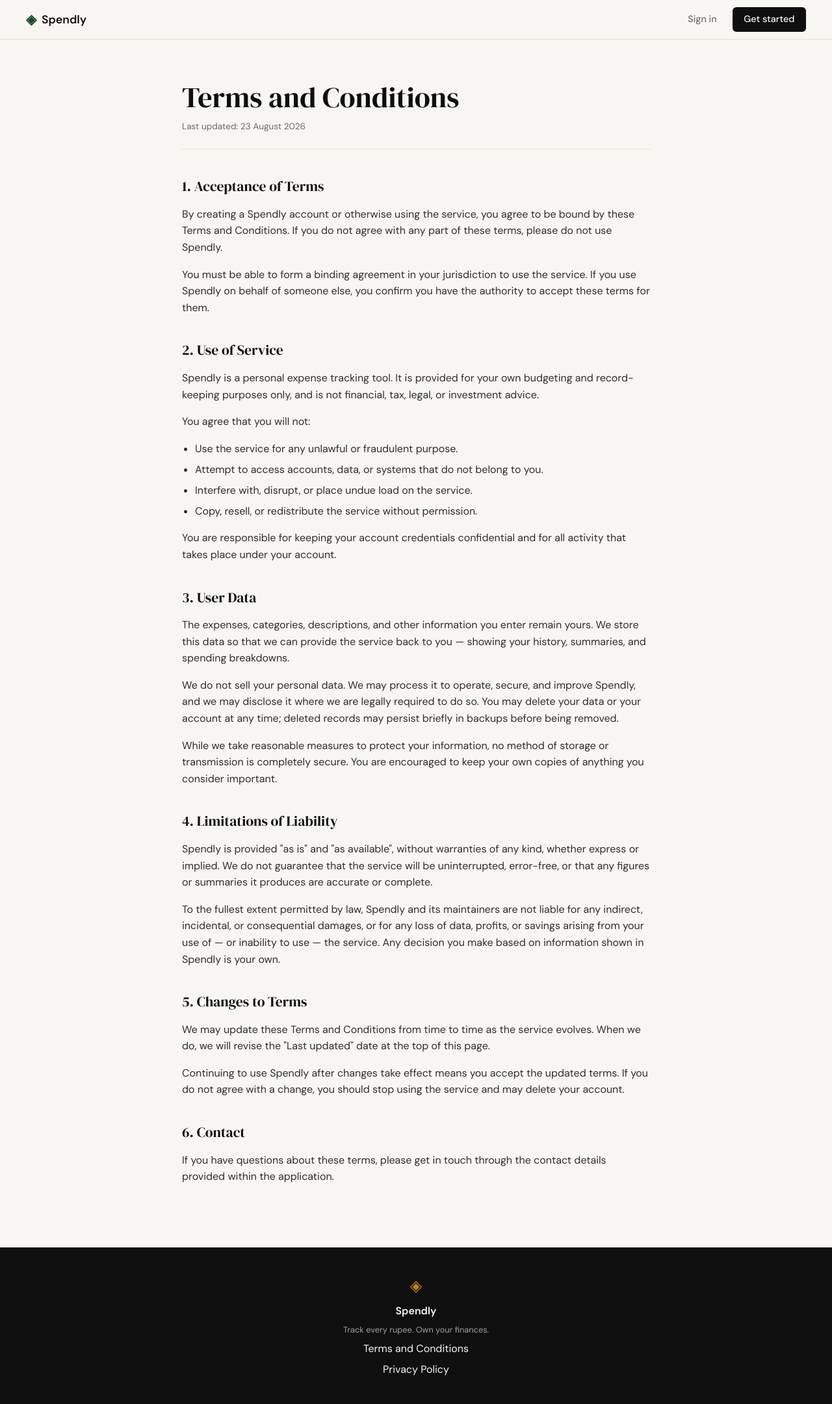
After one commit to my475552-bot/spendly, a Flask app: page /terms in a window 1280 px wide. The commit adds this page. Shown: the whole page at 65% size. Run offline with Flask 3, Linux system fonts and the light colour scheme.

Commit message:
landing: add terms and conditions page and route

```diff
--- a/app.py
+++ b/app.py
@@ -20,6 +20,11 @@ def register():
 @app.route("/login")
 def login():
     return render_template("login.html")
+
+
+@app.route("/terms")
+def terms():
+    return render_template("terms.html")
 
 
 # ------------------------------------------------------------------ #
--- a/static/css/style.css
+++ b/static/css/style.css
@@ -478,6 +478,57 @@ a { color: inherit; text-decoration: none; }
 .auth-switch a:hover { text-decoration: underline; }
 
 /* ------------------------------------------------------------------ */
+/* Legal pages                                                         */
+/* ------------------------------------------------------------------ */
+
+.legal-section {
+    padding: 4rem 2rem 5rem;
+}
+
+.legal-container {
+    max-width: 720px;
+    margin: 0 auto;
+}
+
+.legal-header {
+    margin-bottom: 2.5rem;
+    padding-bottom: 1.5rem;
+    border-bottom: 1px solid var(--border);
+}
+
+.legal-title {
+    font-family: var(--font-display);
+    font-size: 2.75rem;
+    font-weight: 400;
+    line-height: 1.15;
+}
+
+.legal-updated {
+    margin-top: 0.5rem;
+    font-size: 0.85rem;
+    color: var(--ink-muted);
+}
+
+.legal-body h2 {
+    font-family: var(--font-display);
+    font-size: 1.35rem;
+    font-weight: 400;
+    margin: 2.25rem 0 0.75rem;
+}
+
+.legal-body p {
+    color: var(--ink-soft);
+    margin-bottom: 1rem;
+}
+
+.legal-body ul {
+    margin: 0 0 1rem 1.25rem;
+    color: var(--ink-soft);
+}
+
+.legal-body li { margin-bottom: 0.4rem; }
+
+/* ------------------------------------------------------------------ */
 /* Footer                                                              */
 /* ------------------------------------------------------------------ */
 
--- a/templates/base.html
+++ b/templates/base.html
@@ -34,7 +34,7 @@
             <span class="brand-icon">◈</span>
             <span class="footer-name">Spendly</span>
             <p class="footer-copy">Track every rupee. Own your finances.</p>
-            <a href="#">Terms and Conditions</a>
+            <a href="{{ url_for('terms') }}">Terms and Conditions</a>
             <a href="#">Privacy Policy</a>
         </div>
     </footer>
--- /dev/null
+++ b/templates/terms.html
@@ -0,0 +1,99 @@
+{% extends "base.html" %}
+
+{% block title %}Terms and Conditions — Spendly{% endblock %}
+
+{% block content %}
+
+<section class="legal-section">
+    <div class="legal-container">
+        <header class="legal-header">
+            <h1 class="legal-title">Terms and Conditions</h1>
+            <p class="legal-updated">Last updated: 23 August 2026</p>
+        </header>
+
+        <div class="legal-body">
+            <h2>1. Acceptance of Terms</h2>
+            <p>
+                By creating a Spendly account or otherwise using the service, you agree to be
+                bound by these Terms and Conditions. If you do not agree with any part of these
+                terms, please do not use Spendly.
+            </p>
+            <p>
+                You must be able to form a binding agreement in your jurisdiction to use the
+                service. If you use Spendly on behalf of someone else, you confirm you have the
+                authority to accept these terms for them.
+            </p>
+
+            <h2>2. Use of Service</h2>
+            <p>
+                Spendly is a personal expense tracking tool. It is provided for your own
+                budgeting and record-keeping purposes only, and is not financial, tax, legal,
+                or investment advice.
+            </p>
+            <p>You agree that you will not:</p>
+            <ul>
+                <li>Use the service for any unlawful or fraudulent purpose.</li>
+                <li>Attempt to access accounts, data, or systems that do not belong to you.</li>
+                <li>Interfere with, disrupt, or place undue load on the service.</li>
+                <li>Copy, resell, or redistribute the service without permission.</li>
+            </ul>
+            <p>
+                You are responsible for keeping your account credentials confidential and for
+                all activity that takes place under your account.
+            </p>
+
+            <h2>3. User Data</h2>
+            <p>
+                The expenses, categories, descriptions, and other information you enter remain
+                yours. We store this data so that we can provide the service back to you —
+                showing your history, summaries, and spending breakdowns.
+            </p>
+            <p>
+                We do not sell your personal data. We may process it to operate, secure, and
+                improve Spendly, and we may disclose it where we are legally required to do so.
+                You may delete your data or your account at any time; deleted records may
+                persist briefly in backups before being removed.
+            </p>
+            <p>
+                While we take reasonable measures to protect your information, no method of
+                storage or transmission is completely secure. You are encouraged to keep your
+                own copies of anything you consider important.
+            </p>
+
+            <h2>4. Limitations of Liability</h2>
+            <p>
+                Spendly is provided "as is" and "as available", without warranties of any kind,
+                whether express or implied. We do not guarantee that the service will be
+                uninterrupted, error-free, or that any figures or summaries it produces are
+                accurate or complete.
+            </p>
+            <p>
+                To the fullest extent permitted by law, Spendly and its maintainers are not
+                liable for any indirect, incidental, or consequential damages, or for any loss
+                of data, profits, or savings arising from your use of — or inability to use —
+                the service. Any decision you make based on information shown in Spendly is
+                your own.
+            </p>
+
+            <h2>5. Changes to Terms</h2>
+            <p>
+                We may update these Terms and Conditions from time to time as the service
+                evolves. When we do, we will revise the "Last updated" date at the top of this
+                page.
+            </p>
+            <p>
+                Continuing to use Spendly after changes take effect means you accept the
+                updated terms. If you do not agree with a change, you should stop using the
+                service and may delete your account.
+            </p>
+
+            <h2>6. Contact</h2>
+            <p>
+                If you have questions about these terms, please get in touch through the
+                contact details provided within the application.
+            </p>
+        </div>
+    </div>
+</section>
+
+{% endblock %}
```
